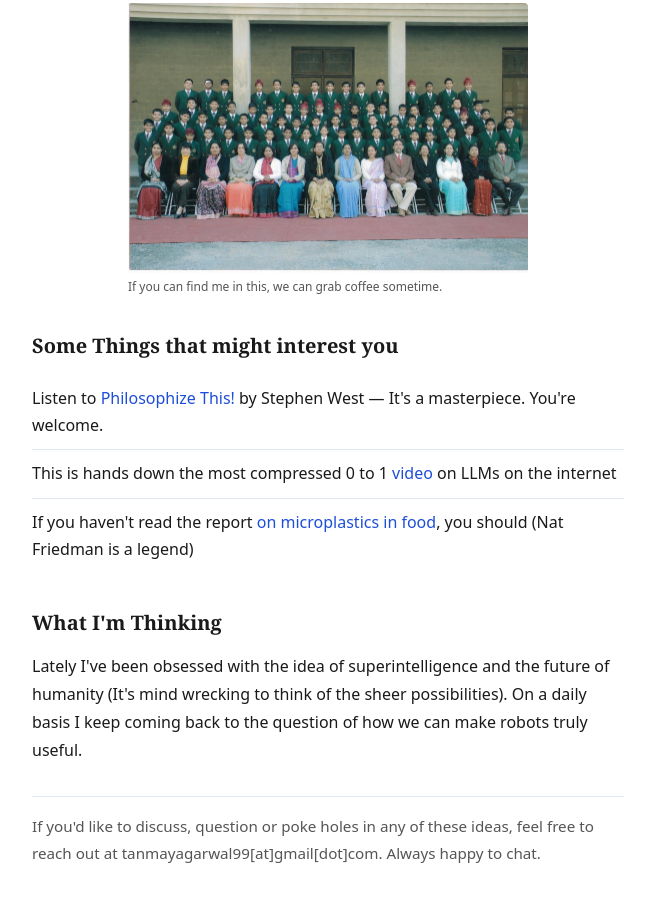
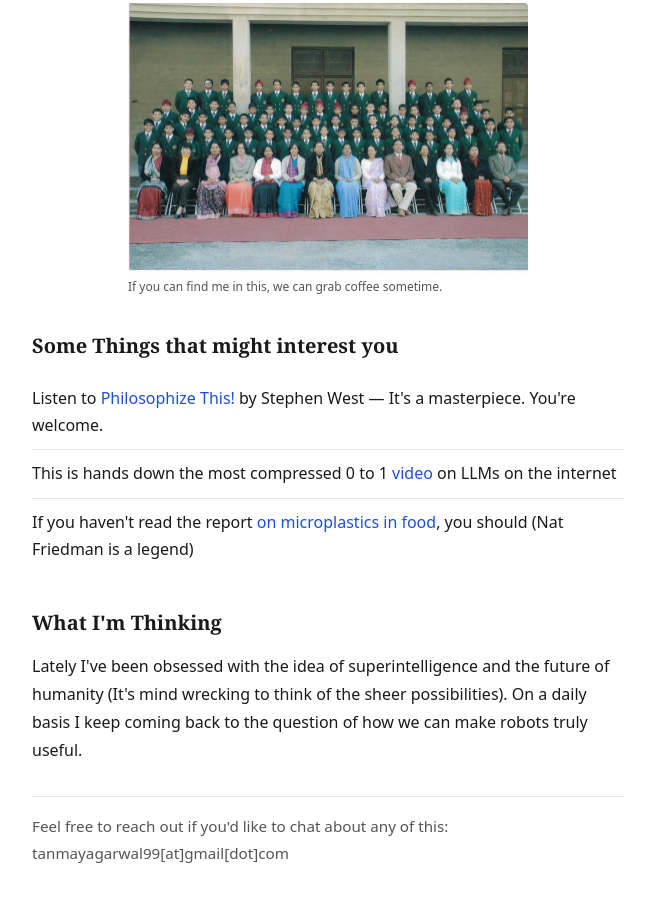
Before and after one commit to 7anmay/website, a plain HTML site: page index.html in a window 1280 px wide. Shown: the part 1844-2746 px from the top of the page, without its empty margins (312-967 px from the left). Drawn offline with nearby package versions, Linux system fonts and the light colour scheme.

Commit message:
Simplify reach-out line
Co-Authored-By: Claude Opus 5.5 <noreply@anthropic.com>

```diff
--- a/index.html
+++ b/index.html
@@ -151,8 +151,7 @@
         (It's mind wrecking to think of the sheer possibilities). On a daily basis I keep coming back to
         the question of how we can make robots truly useful.</p>
 
-      <p class="reach-out">If you'd like to discuss, question or poke holes in any of these ideas, feel free to reach out at
-        tanmayagarwal99[at]gmail[dot]com. Always happy to chat.</p>
+      <p class="reach-out">Feel free to reach out if you'd like to chat about any of this: tanmayagarwal99[at]gmail[dot]com</p>
 
     </section>
 
```
